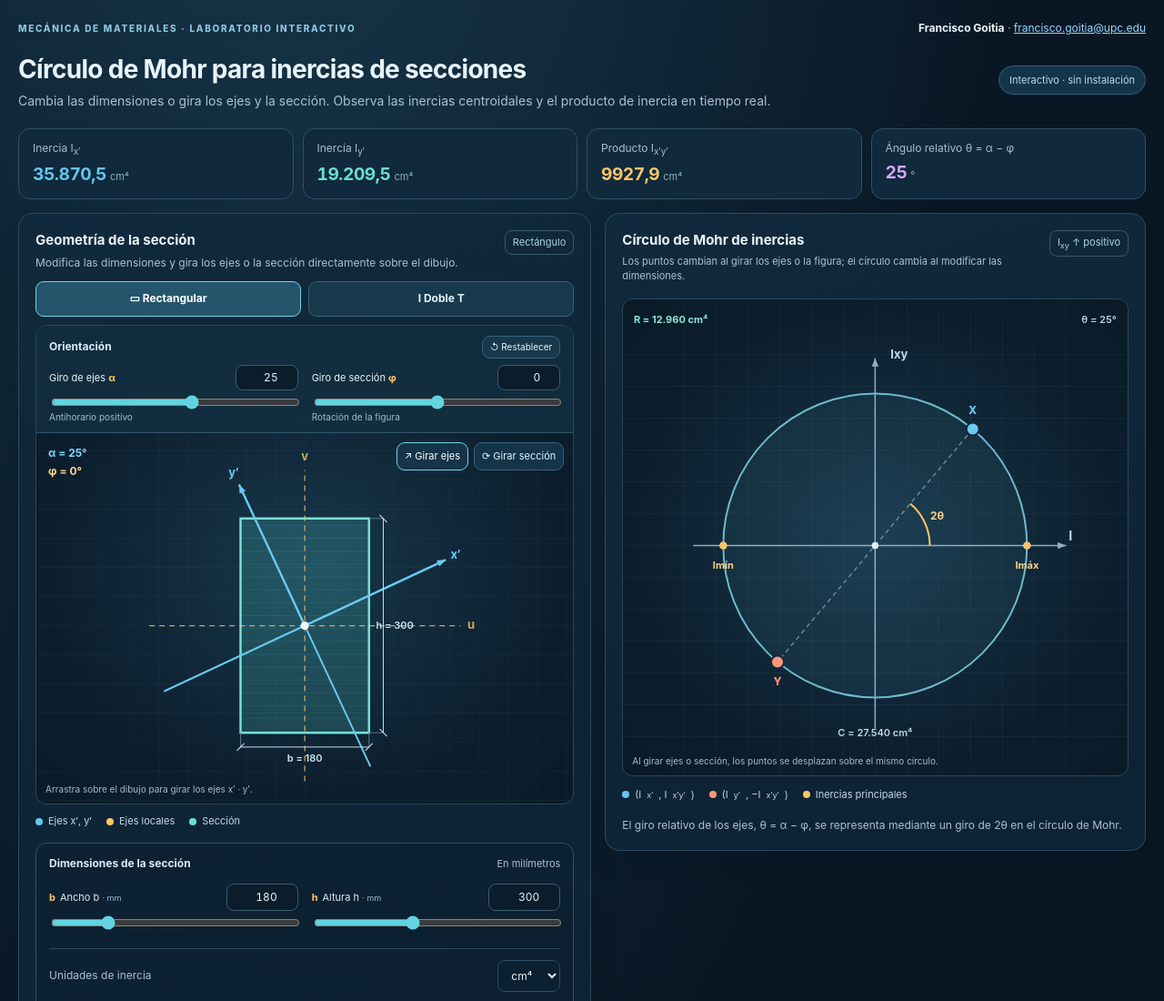
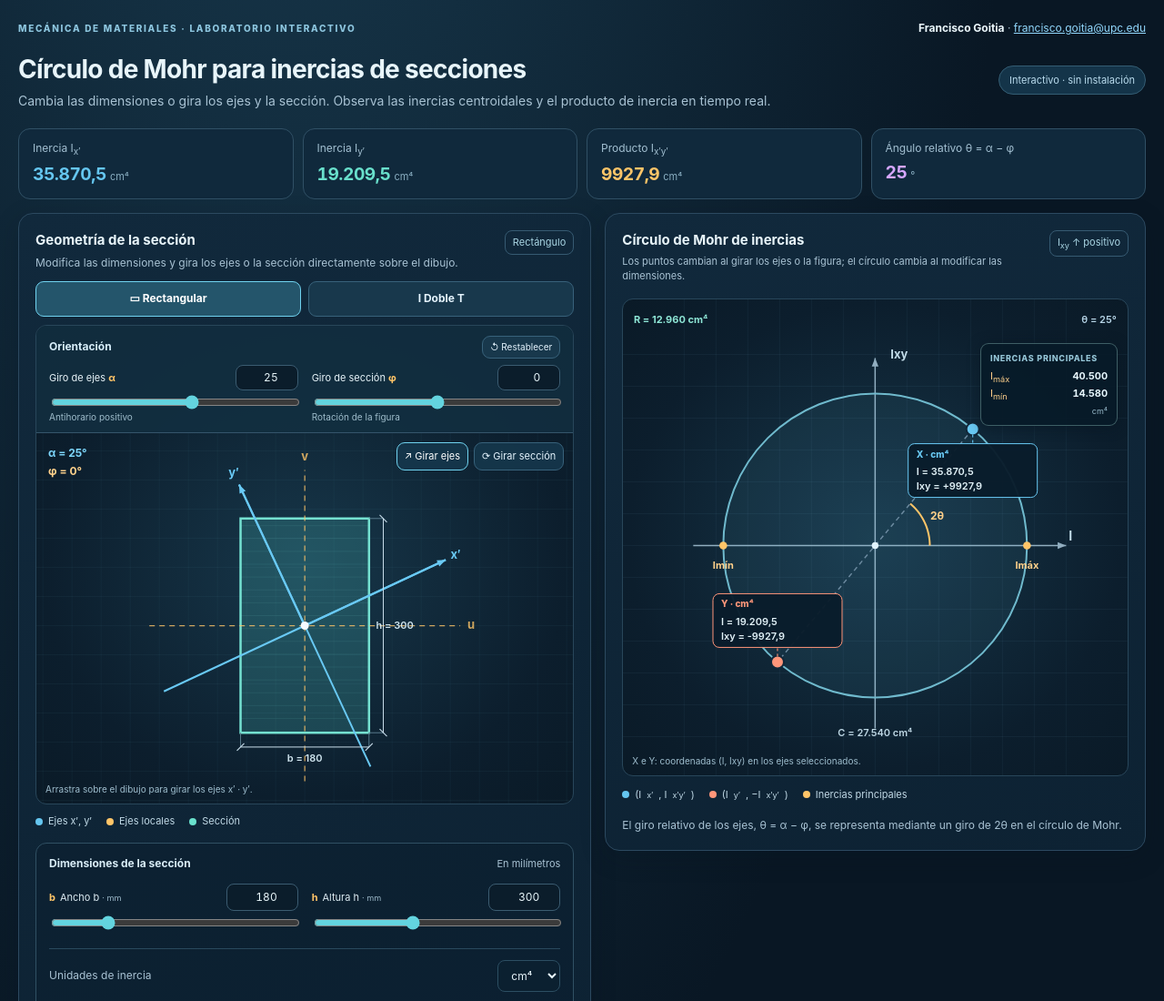
Before and after one commit to fragoi95/circulo_mohr_inercias, a plain HTML site: page index.html in a window 1280 px wide. Shown: the top 1100 px of the page at 91% size. Drawn offline with Linux system fonts and the light colour scheme.

Commit message:
Mostrar coordenadas I e Ixy en puntos X/Y e inercias principales en el círculo de Mohr

```diff
--- a/index.html
+++ b/index.html
@@ -4,7 +4,7 @@
 <meta charset="utf-8">
 <meta name="viewport" content="width=device-width,initial-scale=1">
 <meta name="theme-color" content="#091724">
-<meta name="application-name" content="Círculo de Mohr · Secciones v3">
+<meta name="application-name" content="Círculo de Mohr · Secciones v4">
 <title>Círculo de Mohr · Inercias de secciones — Francisco Goitia</title>
 <style>
 :root{--bg:#091724;--panel:#112638;--panel2:#0c2132;--muted:#a8c2d3;--text:#e8f5fa;--border:#2c4e62;--teal:#69e0cc;--blue:#65c6f0;--gold:#ffc568;--purple:#d6a7ff;--orange:#ff967a;--grid:rgba(108,157,180,.14)}
@@ -60,6 +60,12 @@
 @media(max-width:850px){.workspace{grid-template-columns:1fr}.section-plot canvas{height:420px}.geometry-data #dimensions{grid-template-columns:repeat(2,minmax(0,1fr))}.mohr-plot{height:420px}.stats{grid-template-columns:repeat(2,minmax(0,1fr))}}
 @media(max-width:560px){.geometry-panel,.mohr-panel{padding:13px}.section-selector button{font-size:11px}.section-plot canvas{height:345px}.section-plot .canvas-buttons{top:6px;right:6px}.section-plot .canvas-buttons button{font-size:10px;padding:5px 7px}.angle-pair{gap:8px}.section-plot .orientation-box{padding:8px 9px}.geometry-data{padding:11px}.mohr-plot{height:375px}.mohr-panel .chart-head{min-height:76px}}
 @media(max-width:370px){.angle-pair{grid-template-columns:1fr}.geometry-data #dimensions{grid-template-columns:1fr}.section-plot canvas{height:310px}}
+/* V4: lectura directa de X e Y y valores principales al lado del círculo */
+.principal-readout{position:absolute;z-index:2;top:48px;right:11px;width:151px;min-height:91px;padding:9px 10px;border:1px solid #6f9a9a88;border-radius:9px;background:rgba(8,27,41,.94);box-shadow:0 2px 14px #071723aa;pointer-events:none;font-variant-numeric:tabular-nums}
+.principal-readout-title{font-size:9px;letter-spacing:.075em;color:#95c5d6;font-weight:800;margin:0 0 4px}
+.principal-readout-line{display:flex;justify-content:space-between;align-items:baseline;gap:5px;font-size:11px;line-height:1.5}.principal-readout-line span{color:#ffd18b;white-space:nowrap}.principal-readout-line strong{font-size:11px;font-weight:750;color:#e7f7fd;max-width:108px;overflow:hidden;text-overflow:ellipsis;white-space:nowrap}
+.principal-readout small{display:block;text-align:right;color:#97b9c9;font-size:9px;margin-top:2px}
+@media(max-width:420px){.principal-readout{right:7px;width:132px;padding:7px 8px}.principal-readout-line strong{font-size:10px}}
 </style>
 </head>
 <body>
@@ -97,7 +103,7 @@
     </section>
     <section class="panel chart-card mohr-panel" aria-labelledby="mohrTitle">
       <div class="chart-head"><div><h2 id="mohrTitle">Círculo de Mohr de inercias</h2><p>Los puntos cambian al girar los ejes o la figura; el círculo cambia al modificar las dimensiones.</p></div><span class="chip" id="mohrChip">I<sub>xy</sub> ↑ positivo</span></div>
-      <div class="plot mohr-plot"><canvas id="mohrCanvas" aria-label="Círculo de Mohr de momentos de inercia"></canvas><div class="canvas-note" id="mohrHint">Al girar ejes o sección, los puntos se desplazan sobre el mismo círculo.</div></div>
+      <div class="plot mohr-plot"><canvas id="mohrCanvas" aria-label="Círculo de Mohr con coordenadas I e Ixy junto a los puntos X e Y"></canvas><div class="principal-readout" aria-label="Momentos principales de inercia"><div class="principal-readout-title">INERCIAS PRINCIPALES</div><div class="principal-readout-line"><span>I<sub>máx</sub></span><strong id="mohrMax">—</strong></div><div class="principal-readout-line"><span>I<sub>mín</sub></span><strong id="mohrMin">—</strong></div><small id="mohrUnit">cm⁴</small></div><div class="canvas-note" id="mohrHint">X e Y: coordenadas (I, Ixy) en los ejes seleccionados.</div></div>
       <div class="legend"><span><i class="dot" style="background:var(--blue)"></i> (I<sub>x′</sub>, I<sub>x′y′</sub>)</span><span><i class="dot" style="background:var(--orange)"></i> (I<sub>y′</sub>, −I<sub>x′y′</sub>)</span><span><i class="dot" style="background:var(--gold)"></i> Inercias principales</span></div>
       <p class="hint mohr-caption">El giro relativo de los ejes, θ = α − φ, se representa mediante un giro de 2θ en el círculo de Mohr.</p>
     </section>
@@ -167,6 +173,7 @@
   document.querySelectorAll('[data-drag]').forEach(b=>b.onclick=()=>{s.drag=b.dataset.drag;document.querySelectorAll('[data-drag]').forEach(x=>x.classList.toggle('active',x===b));$('dragHelp').textContent=s.drag==='axes'?'Arrastra sobre el dibujo para girar los ejes x′ · y′.':'Arrastra sobre el dibujo para girar físicamente la sección.';drawSection(properties())});
   function update(){const p=properties();$('statIx').textContent=fVal(p.Ixp);$('statIy').textContent=fVal(p.Iyp);$('statIxy').textContent=fVal(p.Ixyp);$('statTheta').textContent=fmt(s.alpha-s.phi,1);['unitIx','unitIy','unitIxy'].forEach(id=>$(id).textContent=fmUnit());
     const set=(id,t)=>$(id).textContent=t;
+    set('mohrMax',fVal(p.Imax));set('mohrMin',fVal(p.Imin));set('mohrUnit',fmUnit());
     set('outArea',fmt(p.A/100,2)+' cm²');set('outLocalIx',fFull(p.Ix));set('outLocalIy',fFull(p.Iy));set('outImax',fFull(p.Imax));set('outImin',fFull(p.Imin));set('outIp',fFull(p.Ix+p.Iy));set('outCenter',fFull(p.C));set('outRadius',fFull(p.R));set('outTheta',fmt(s.alpha-s.phi,1)+'°');set('out2Theta',fmt(2*(s.alpha-s.phi),1)+'°');set('outProduct',fFull(p.Ixyp));set('outRx',fmt(Math.sqrt(p.Ixp/p.A)/10,3)+' cm');set('outRy',fmt(Math.sqrt(p.Iyp/p.A)/10,3)+' cm');drawSection(p);drawMohr(p);
   }
   function frame(canvas){const rect=canvas.getBoundingClientRect(),w=Math.max(1,rect.width),h=Math.max(1,rect.height),dpr=Math.min(devicePixelRatio||1,2);if(canvas.width!==Math.round(w*dpr)||canvas.height!==Math.round(h*dpr)){canvas.width=Math.round(w*dpr);canvas.height=Math.round(h*dpr)}const ctx=canvas.getContext('2d');ctx.setTransform(dpr,0,0,dpr,0,0);ctx.clearRect(0,0,w,h);return{ctx,w,h}}
@@ -205,6 +212,49 @@
     // Angular readouts
     text(ctx,'α = '+fmt(s.alpha,1)+'°',13,22,'#7dd6fb',12,'left','700');text(ctx,'φ = '+fmt(s.phi,1)+'°',13,42,'#ffd18b',12,'left','700');
   }
+  function mohrPointLabels(ctx,w,h,cx,cy,radius,pts){
+    const boxW=w<390?126:142, boxH=59, inset=9;
+    const forbidden={x:w-163,y:48,w:151,h:91}; // Recuadro de inercias principales
+    const overlap=(a,b,gap=5)=>!(a.x+a.w+gap<=b.x||b.x+b.w+gap<=a.x||a.y+a.h+gap<=b.y||b.y+b.h+gap<=a.y);
+    const placed=[];
+    const signed=v=>(v>1e-9?'+':'')+fVal(v);
+    pts.forEach((q,index)=>{
+      const o=16,opts=[
+        {x:q.x+o,y:q.y-boxH/2}, {x:q.x-o-boxW,y:q.y-boxH/2},
+        {x:q.x-boxW/2,y:q.y-o-boxH}, {x:q.x-boxW/2,y:q.y+o},
+        {x:q.x+(index?o:-o-boxW),y:q.y+(index?o:-o-boxH)}
+      ];
+      const pointInside=b=>pts.some(pt=>pt.x>b.x-8&&pt.x<b.x+b.w+8&&pt.y>b.y-8&&pt.y<b.y+b.h+8);
+      let best=null,bestScore=Infinity;
+      for(let j=0;j<opts.length;j++){
+        const target=opts[j];
+        const b={x:Math.max(inset,Math.min(w-boxW-inset,target.x)),y:Math.max(50,Math.min(h-boxH-43,target.y)),w:boxW,h:boxH};
+        const midX=b.x+b.w/2,midY=b.y+b.h/2;
+        let score=Math.hypot(midX-q.x,midY-q.y)*.15+j*3;
+        if(pointInside(b))score+=10000;
+        if(overlap(b,forbidden))score+=10000;
+        if(placed.some(z=>overlap(b,z)))score+=10000;
+        // Preferir etiquetas próximas al borde frente a las que tapan el círculo.
+        if(radius>0&&Math.hypot(midX-cx,midY-cy)<radius*.72)score+=80;
+        if(score<bestScore){best=b;bestScore=score}
+      }
+      placed.push(best);
+      const bx=Math.max(best.x,Math.min(best.x+best.w,q.x));
+      const by=Math.max(best.y,Math.min(best.y+best.h,q.y));
+      line(ctx,q.x,q.y,bx,by,q.color,1.1,[3,3]);
+      ctx.beginPath();ctx.roundRect(best.x,best.y,best.w,best.h,7);
+      ctx.fillStyle='rgba(10,29,43,.96)';ctx.fill();ctx.strokeStyle=q.color;ctx.lineWidth=1;ctx.stroke();
+      text(ctx,q.tag+' · '+fmUnit(),best.x+9,best.y+12,q.color,10,'left','800');
+      const drawValue=(label,val,yy)=>{
+        const str=label+' = '+(label==='Ixy'?signed(val):fVal(val));
+        let size=11;ctx.font='600 '+size+'px Inter,system-ui,Arial,sans-serif';
+        while(ctx.measureText(str).width>best.w-16 && size>8){size-=.5;ctx.font='600 '+size+'px Inter,system-ui,Arial,sans-serif'}
+        text(ctx,str,best.x+9,yy,'#e2f2f8',size,'left','600');
+      };
+      drawValue('I',q.i,best.y+31);
+      drawValue('Ixy',q.xy,best.y+47);
+    });
+  }
   function drawMohr(p){const {ctx,w,h}=frame($('mohrCanvas'));const cx=w/2,cy=h/2+9;let radius=Math.max(0,Math.min((w-126)/2,(h-112)/2));radius=Math.min(radius,167);const R=p.R,nondeg=R>1e-9;const px=(v)=>cx+(v-p.C)/(nondeg?R:1)*radius,py=(v)=>cy-v/(nondeg?R:1)*radius;
     for(let i=-6;i<=6;i++){const dx=i*35,dy=i*35;line(ctx,cx+dx,0,cx+dx,h,'rgba(118,175,193,.07)');line(ctx,0,cy+dy,w,cy+dy,'rgba(118,175,193,.07)')}
     arrow(ctx,Math.max(16,cx-radius-33),cy,Math.min(w-18,cx+radius+43),cy,'#91aec0',1.5);arrow(ctx,cx,Math.min(h-18,cy+radius+34),cx,Math.max(20,cy-radius-39),'#91aec0',1.5);
@@ -217,11 +267,17 @@
       // principal points & labels
       const Xmax=px(p.Imax),Xmin=px(p.Imin);
       [[Xmax,'Imáx'],[Xmin,'Imín']].forEach(([x,label])=>{ctx.beginPath();ctx.arc(x,cy,4.3,0,PI*2);ctx.fillStyle='#ffc568';ctx.fill();text(ctx,label,x,cy+22,'#ffd18b',11,'center','700')});
-      // Selected axis points
-      function point(x,y,color,label,dx,dy){ctx.beginPath();ctx.arc(x,y,7,0,PI*2);ctx.fillStyle=color;ctx.fill();ctx.strokeStyle='#12283a';ctx.lineWidth=2;ctx.stroke();text(ctx,label,x+dx,y+dy,color,12,'center','800')}
-      point(px(p.Ixp),py(p.Ixyp),'#69c9f4','X',0,p.Ixyp>=0?-20:22);
-      point(px(p.Iyp),py(-p.Ixyp),'#ff967a','Y',0,p.Ixyp<=0?-20:22);
-    }else{ctx.beginPath();ctx.arc(cx,cy,7,0,2*PI);ctx.fillStyle='#ffc568';ctx.fill();text(ctx,'Imáx = Imín',cx,cy+27,'#ffd08a',13,'center','700')}
+      // Puntos X e Y: coordenadas (I, Ixy) de los ejes girados.
+      // Ambos quedan en extremos opuestos del diámetro, con Ixy de Y = -Ixy de X.
+      const pts=[{x:px(p.Ixp),y:py(p.Ixyp),tag:'X',color:'#69c9f4',i:p.Ixp,xy:p.Ixyp},
+                 {x:px(p.Iyp),y:py(-p.Ixyp),tag:'Y',color:'#ff967a',i:p.Iyp,xy:-p.Ixyp}];
+      pts.forEach(q=>{ctx.beginPath();ctx.arc(q.x,q.y,7,0,PI*2);ctx.fillStyle=q.color;ctx.fill();ctx.strokeStyle='#12283a';ctx.lineWidth=2;ctx.stroke()});
+      mohrPointLabels(ctx,w,h,cx,cy,radius,pts);
+    }else{
+      ctx.beginPath();ctx.arc(cx,cy,7,0,2*PI);ctx.fillStyle='#ffc568';ctx.fill();
+      text(ctx,'Imáx = Imín',cx,cy+108,'#ffd08a',12,'center','700');
+      mohrPointLabels(ctx,w,h,cx,cy,0,[{x:cx,y:cy,tag:'X',color:'#69c9f4',i:p.Ixp,xy:0},{x:cx,y:cy,tag:'Y',color:'#ff967a',i:p.Iyp,xy:0}]);
+    }
     ctx.beginPath();ctx.arc(cx,cy,3.7,0,PI*2);ctx.fillStyle='#e1f4fe';ctx.fill();
     text(ctx,'C = '+fVal(p.C)+' '+fmUnit(),cx,Math.min(h-34,cy+radius+39),'#bfd8e5',11,'center','600');
     text(ctx,'R = '+fVal(p.R)+' '+fmUnit(),12,23,'#8ee6d6',11,'left','700');
```
Lines whose indentation alone changed are shown as unchanged.
